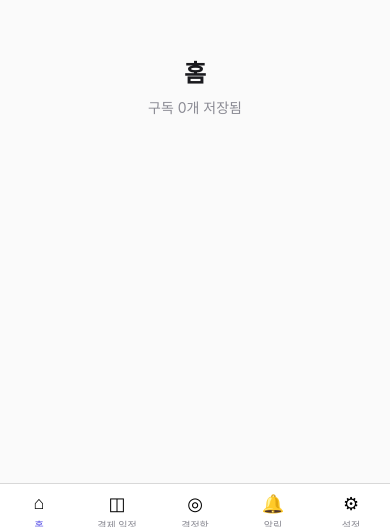
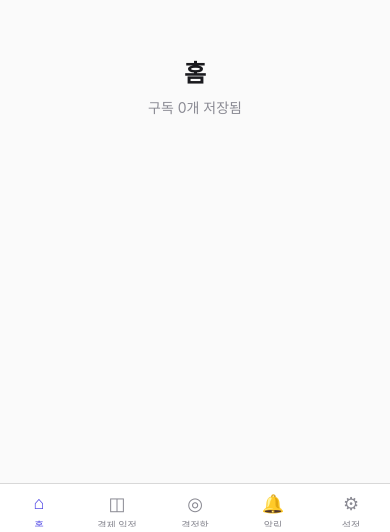
Before and after one commit to treny0930-a11y/renewly-mobile, a React Native app: screen / in a window 390 px wide. Shown: the part 312-844 px from the top of the page. Built offline with nearby package versions, Linux system fonts and the light colour scheme.

Commit message:
fix: color tab bar icons and add iOS bundle check to CI

```diff
--- a/src/navigation/RootNavigator.js
+++ b/src/navigation/RootNavigator.js
@@ -28,7 +28,7 @@ export default function RootNavigator() {
             headerShown: false,
             tabBarActiveTintColor: colors.accent,
             tabBarInactiveTintColor: colors.inkSecondary,
-            tabBarIcon: () => <Text style={{ fontSize: 18 }}>{tab.icon}</Text>,
+            tabBarIcon: ({ color }) => <Text style={{ fontSize: 18, color }}>{tab.icon}</Text>,
             tabBarLabel: tab.label,
           }
         }}
```
